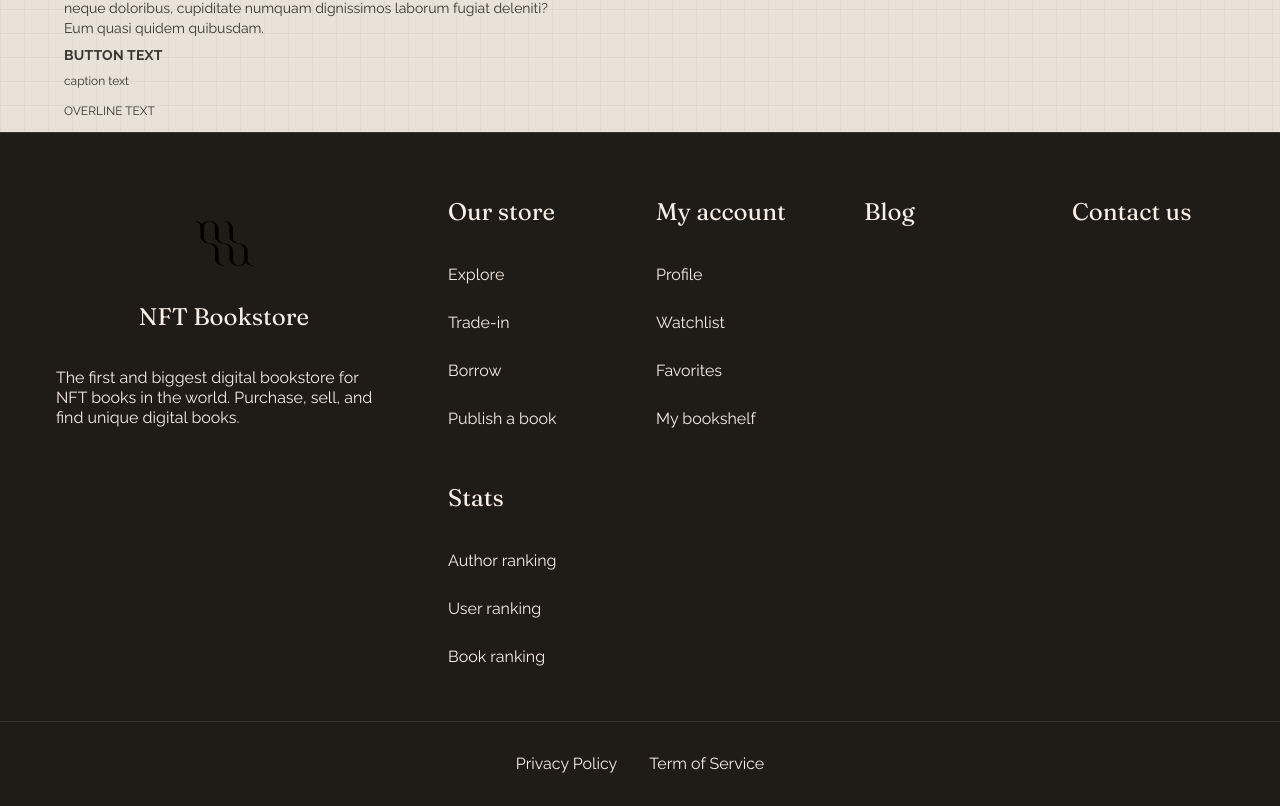
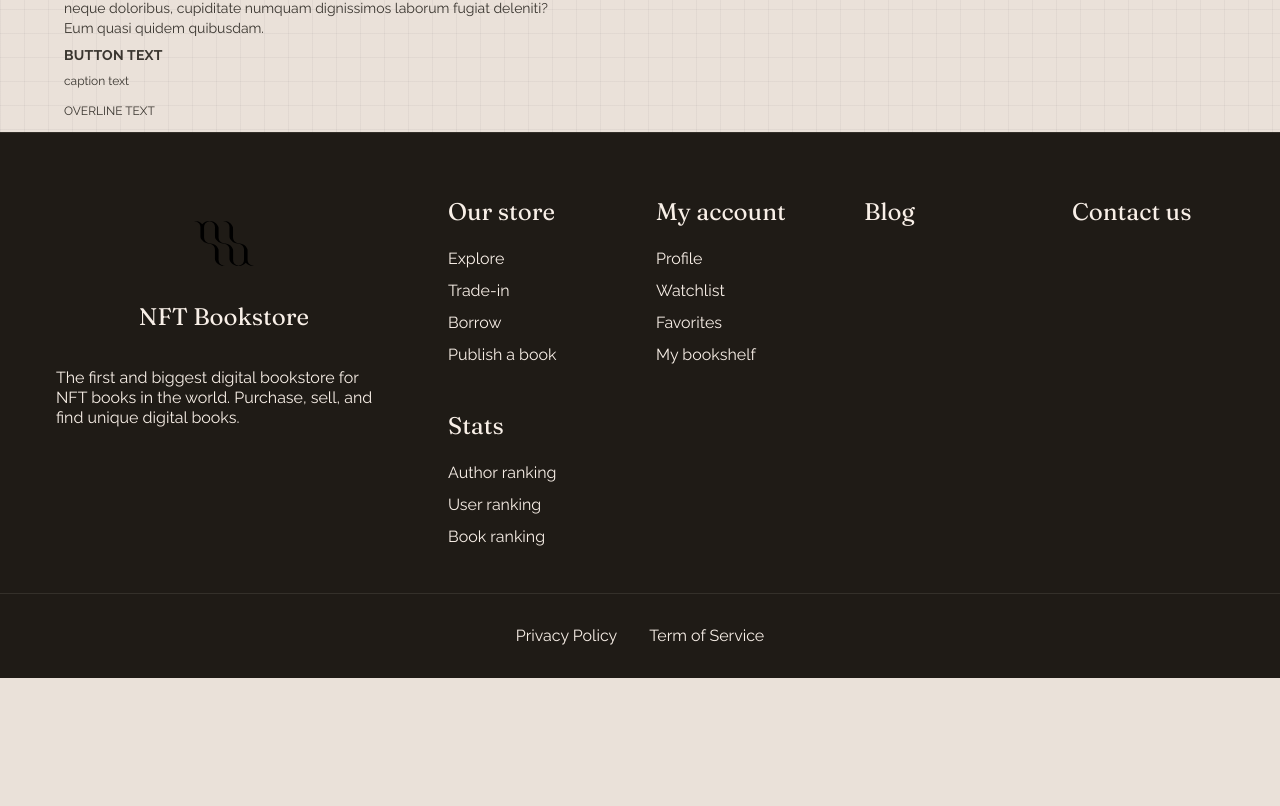
Before and after one commit to weandwebk19/nft-bookstore, a Next.js app: page / in a window 1280 px wide. Shown: the part 807-1613 px from the top of the page. After the commit the page ends 1485 px from the top, so only its background shows below. Built offline with nearby package versions, Linux system fonts and the light colour scheme.

Commit message:
fixed gap between item

```diff
--- a/src/layouts/components/Footer/Footer.tsx
+++ b/src/layouts/components/Footer/Footer.tsx
@@ -175,7 +175,7 @@ const Footer = () => {
                                         fontSize: "24px",
                                         lineHeight: "30px",
                                         fontWeight: 400,
-                                        marginBottom: "16px",
+                                        marginBottom: "8px",
                                     }}
                                 >
                                     {item.content}
@@ -197,7 +197,7 @@ const Footer = () => {
                                                 <ListItem
                                                     sx={{
                                                         cursor: "pointer",
-                                                        padding: "8px 0px",
+                                                        padding: "0px",
                                                         "&:hover": {
                                                             opacity: 0.7,
                                                         }
```
